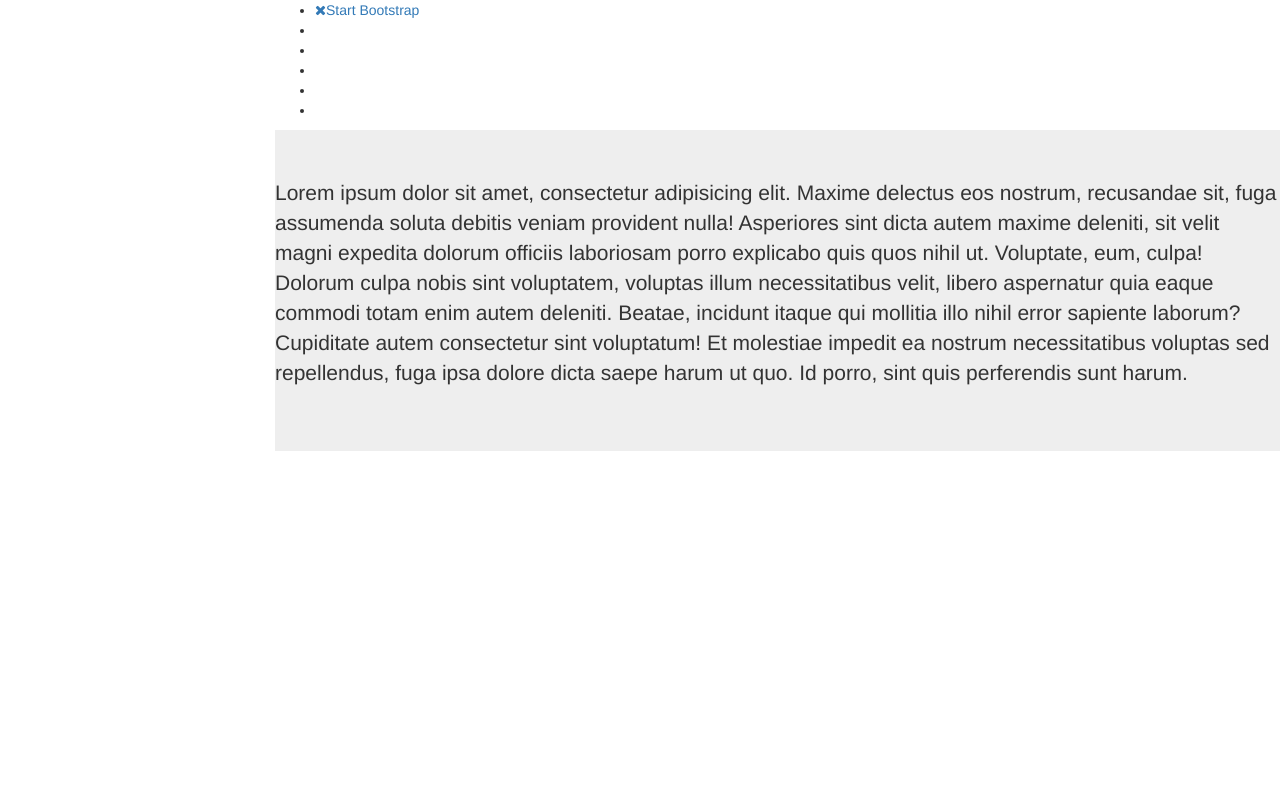
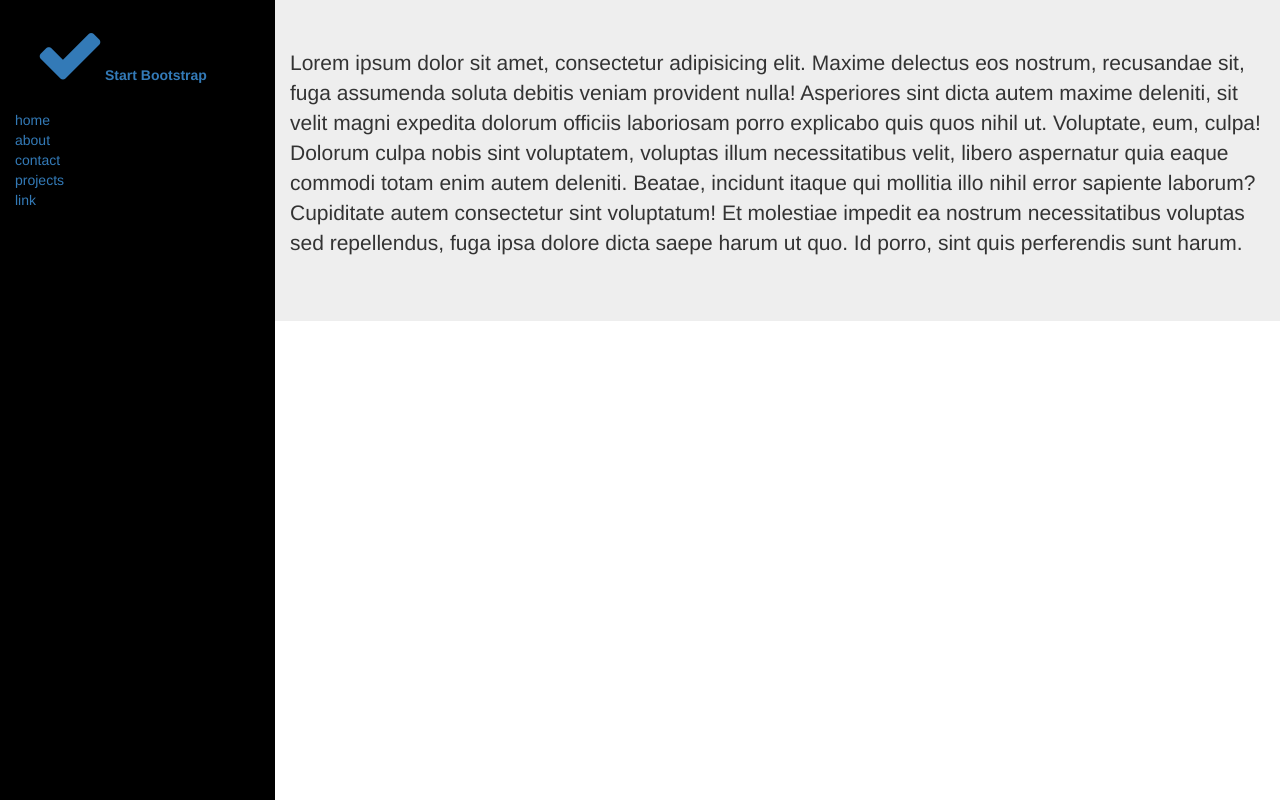
Before and after one commit to angvishvish/sidebar-bootstrap, a plain HTML site: page index.html in a window 1280 px wide. Drawn offline with Linux system fonts and the light colour scheme.

Commit message:
adding sidebar

```diff
--- a/assets/css/sidebar.less
+++ /dev/null
@@ -1,3 +0,0 @@
-.main-wrapper {
-  padding-left: 275px;
-}
--- a/index.html
+++ b/index.html
@@ -8,8 +8,7 @@
     <meta name="author" content="">
     <link rel="stylesheet" href="assets/css/bootstrap.min.css">
     <link rel="stylesheet" href="assets/css/font-awesome.min.css">
-    <link rel="stylesheet/less" type="text/css" href="assets/css/sidebar.less"/>
-    <script type="text/javascript" src="assets/js/less.min.js"></script>
+    <link rel="stylesheet" type="text/css" href="assets/css/sidebar.css"/>
     <title>Sidebar for bootstrap</title>
 </head>
 <body>
@@ -17,19 +16,23 @@
     <div class="sidebar-wrapper">
       <ul class="sidebar-nav">
         <li class="sidebar-brand">
-          <a href="#"><i class="fa fa-times"></i>Start Bootstrap</a>
+          <a href="#"><i class="fa fa-check fa-5x"></i>Start Bootstrap</a>
         </li>
-        <li><a href="#home"></a></li>
-        <li><a href="#about"></a></li>
-        <li><a href="#contact"></a></li>
-        <li><a href="#projects"></a></li>
-        <li><a href="#link"></a></li>
+        <li><a href="#home">home</a></li>
+        <li><a href="#about">about</a></li>
+        <li><a href="#contact">contact</a></li>
+        <li><a href="#projects">projects</a></li>
+        <li><a href="#link">link</a></li>
       </ul>
     </div>
 
     <div class="page-wrapper">
       <div class="jumbotron">
-        <p>Lorem ipsum dolor sit amet, consectetur adipisicing elit. Maxime delectus eos nostrum, recusandae sit, fuga assumenda soluta debitis veniam provident nulla! Asperiores sint dicta autem maxime deleniti, sit velit magni expedita dolorum officiis laboriosam porro explicabo quis quos nihil ut. Voluptate, eum, culpa! Dolorum culpa nobis sint voluptatem, voluptas illum necessitatibus velit, libero aspernatur quia eaque commodi totam enim autem deleniti. Beatae, incidunt itaque qui mollitia illo nihil error sapiente laborum? Cupiditate autem consectetur sint voluptatum! Et molestiae impedit ea nostrum necessitatibus voluptas sed repellendus, fuga ipsa dolore dicta saepe harum ut quo. Id porro, sint quis perferendis sunt harum.</p>
+        <div class="container">
+
+          <p>Lorem ipsum dolor sit amet, consectetur adipisicing elit. Maxime delectus eos nostrum, recusandae sit, fuga assumenda soluta debitis veniam provident nulla! Asperiores sint dicta autem maxime deleniti, sit velit magni expedita dolorum officiis laboriosam porro explicabo quis quos nihil ut. Voluptate, eum, culpa! Dolorum culpa nobis sint voluptatem, voluptas illum necessitatibus velit, libero aspernatur quia eaque commodi totam enim autem deleniti. Beatae, incidunt itaque qui mollitia illo nihil error sapiente laborum? Cupiditate autem consectetur sint voluptatum! Et molestiae impedit ea nostrum necessitatibus voluptas sed repellendus, fuga ipsa dolore dicta saepe harum ut quo. Id porro, sint quis perferendis sunt harum.</p>
+
+        </div>
       </div>
     </div>
   </main>
```
Also changed, not shown: assets/css/sidebar.css (added).
